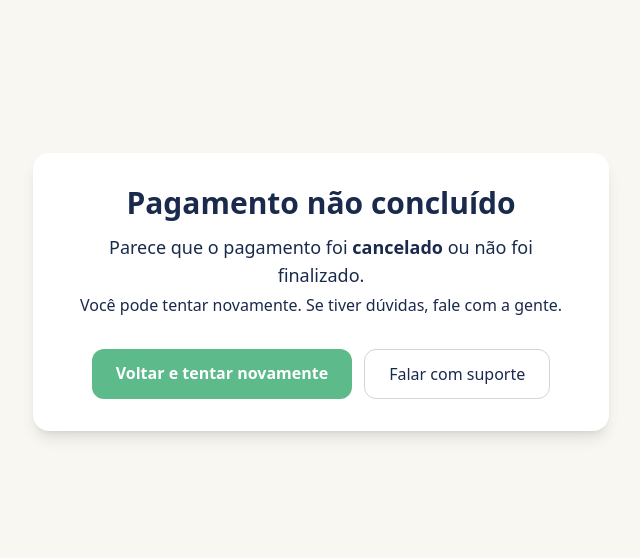
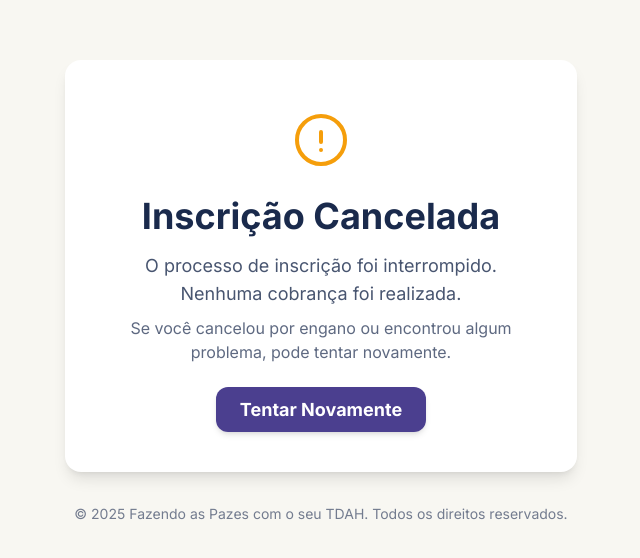
Before and after one commit to engeduardopds/projeto-tdah-inscricao, a website: page cancelado/index.html in a window 1280 px wide. Shown: the part 108-666 px from the top of the page, without its empty margins (319-959 px from the left). Drawn offline with nearby package versions, Linux system fonts and the light colour scheme.

Commit message:
Update index.html

```diff
--- a/cancelado/index.html
+++ b/cancelado/index.html
@@ -1,30 +1,45 @@
-<!doctype html>
+<!DOCTYPE html>
 <html lang="pt-BR">
 <head>
-  <meta charset="utf-8">
-  <title>Pagamento não concluído — Fazendo as Pazes com o seu TDAH</title>
-  <meta name="viewport" content="width=device-width, initial-scale=1">
-  <script src="https://cdn.tailwindcss.com"></script>
-  <meta name="robots" content="noindex">
+    <meta charset="UTF-8">
+    <meta name="viewport" content="width=device-width, initial-scale=1.0">
+    <title>Inscrição Cancelada - Fazendo as Pazes com o seu TDAH</title>
+    <script src="https://cdn.tailwindcss.com"></script>
+    <link rel="preconnect" href="https://fonts.googleapis.com">
+    <link rel="preconnect" href="https://fonts.gstatic.com" crossorigin>
+    <link href="https://fonts.googleapis.com/css2?family=Inter:wght@400;500;700&display=swap" rel="stylesheet">
+    <style>
+        body {
+            font-family: 'Inter', sans-serif;
+            background-color: #F8F7F2;
+            color: #1A2A4C;
+        }
+    </style>
 </head>
-<body class="min-h-screen bg-[#F8F7F2] text-[#1A2A4C] flex items-center justify-center p-6">
-  <main class="w-full max-w-xl bg-white rounded-2xl shadow-lg p-8 text-center">
-    <h1 class="text-3xl font-bold">Pagamento não concluído</h1>
-    <p class="mt-3 text-lg">
-      Parece que o pagamento foi <strong>cancelado</strong> ou não foi finalizado.
-    </p>
-    <p class="mt-1">
-      Você pode tentar novamente. Se tiver dúvidas, fale com a gente.
-    </p>
+<body class="flex items-center justify-center min-h-screen p-4">
 
-    <div class="mt-8 flex flex-col sm:flex-row gap-3 justify-center">
-      <a href="/" class="inline-block px-6 py-3 rounded-xl bg-[#5DBA8B] text-white font-semibold hover:bg-[#4A9E75]">
-        Voltar e tentar novamente
-      </a>
-      <a href="mailto:seu-email@exemplo.com" class="inline-block px-6 py-3 rounded-xl border border-[#1A2A4C]/20 hover:bg-gray-50">
-        Falar com suporte
-      </a>
+    <div class="w-full max-w-lg mx-auto text-center">
+        <main class="bg-white rounded-2xl shadow-lg p-8 md:p-12">
+            <svg class="mx-auto h-16 w-16 text-amber-500" xmlns="http://www.w3.org/2000/svg" fill="none" viewBox="0 0 24 24" stroke-width="1.5" stroke="currentColor">
+              <path stroke-linecap="round" stroke-linejoin="round" d="M12 9v3.75m9-.75a9 9 0 11-18 0 9 9 0 0118 0zm-9 3.75h.008v.008H12v-.008z" />
+            </svg>
+            <h1 class="mt-6 text-3xl md:text-4xl font-bold text-[#1A2A4C]">Inscrição Cancelada</h1>
+            <p class="mt-4 text-lg text-[#1A2A4C]/80">
+                O processo de inscrição foi interrompido. Nenhuma cobrança foi realizada.
+            </p>
+            <p class="mt-2 text-md text-[#1A2A4C]/70">
+                Se você cancelou por engano ou encontrou algum problema, pode tentar novamente.
+            </p>
+            <div class="mt-8">
+                <a href="/" class="text-white bg-[#4B3F8F] hover:bg-[#3A2F6F] transition-all duration-300 font-bold py-3 px-6 rounded-xl text-lg shadow-md hover:shadow-lg">
+                    Tentar Novamente
+                </a>
+            </div>
+        </main>
+        <footer class="text-center mt-8">
+            <p class="text-sm text-[#1A2A4C]/60">&copy; 2025 Fazendo as Pazes com o seu TDAH. Todos os direitos reservados.</p>
+        </footer>
     </div>
-  </main>
+
 </body>
 </html>
```
